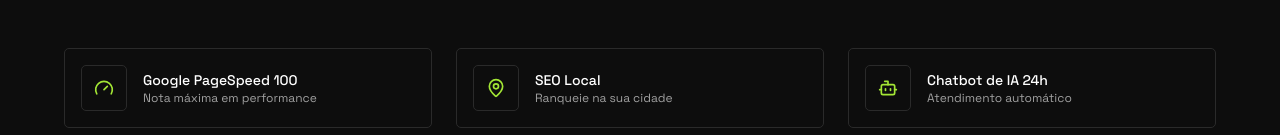
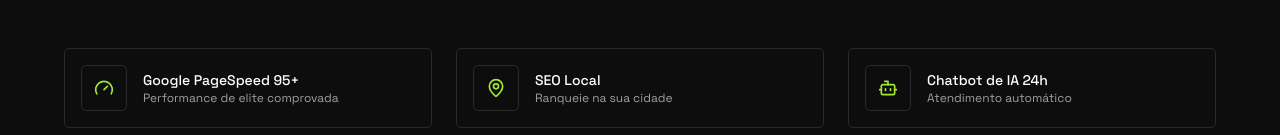
Before and after one commit to mateushahndev/mateushahn, a Next.js app: page / in a window 1280 px wide. Shown: the part 817-952 px from the top of the page. Built offline with nearby package versions, Linux system fonts and the light colour scheme.

Commit message:
fix: editando promessa da copy

```diff
--- a/components/landing/credibilidade.tsx
+++ b/components/landing/credibilidade.tsx
@@ -13,8 +13,8 @@
 const badges = [
   {
     icon: Gauge,
-    label: 'Google PageSpeed 100',
-    description: 'Nota máxima em performance'
+    label: 'Google PageSpeed 95+',
+    description: 'Performance de elite comprovada'
   },
   {
     icon: MapPin,
--- a/components/landing/diferenciais.tsx
+++ b/components/landing/diferenciais.tsx
@@ -40,7 +40,7 @@
     text: 'Sites lentos perdem visitantes antes mesmo de mostrar o que você oferece. O Google também penaliza — você some das buscas e não sabe por quê. Meus sites entregam nota máxima no Google PageSpeed. Carregam em menos de 2 segundos — em qualquer dispositivo.',
     cta: 'Quero um Site Rápido',
     image: '/landing/performance.webp',
-    alt: 'Google PageSpeed Insights mostrando nota máxima em performance',
+    alt: 'Google PageSpeed Insights mostrando Performance de elite comprovada',
   },
   {
     id: '04',
```
